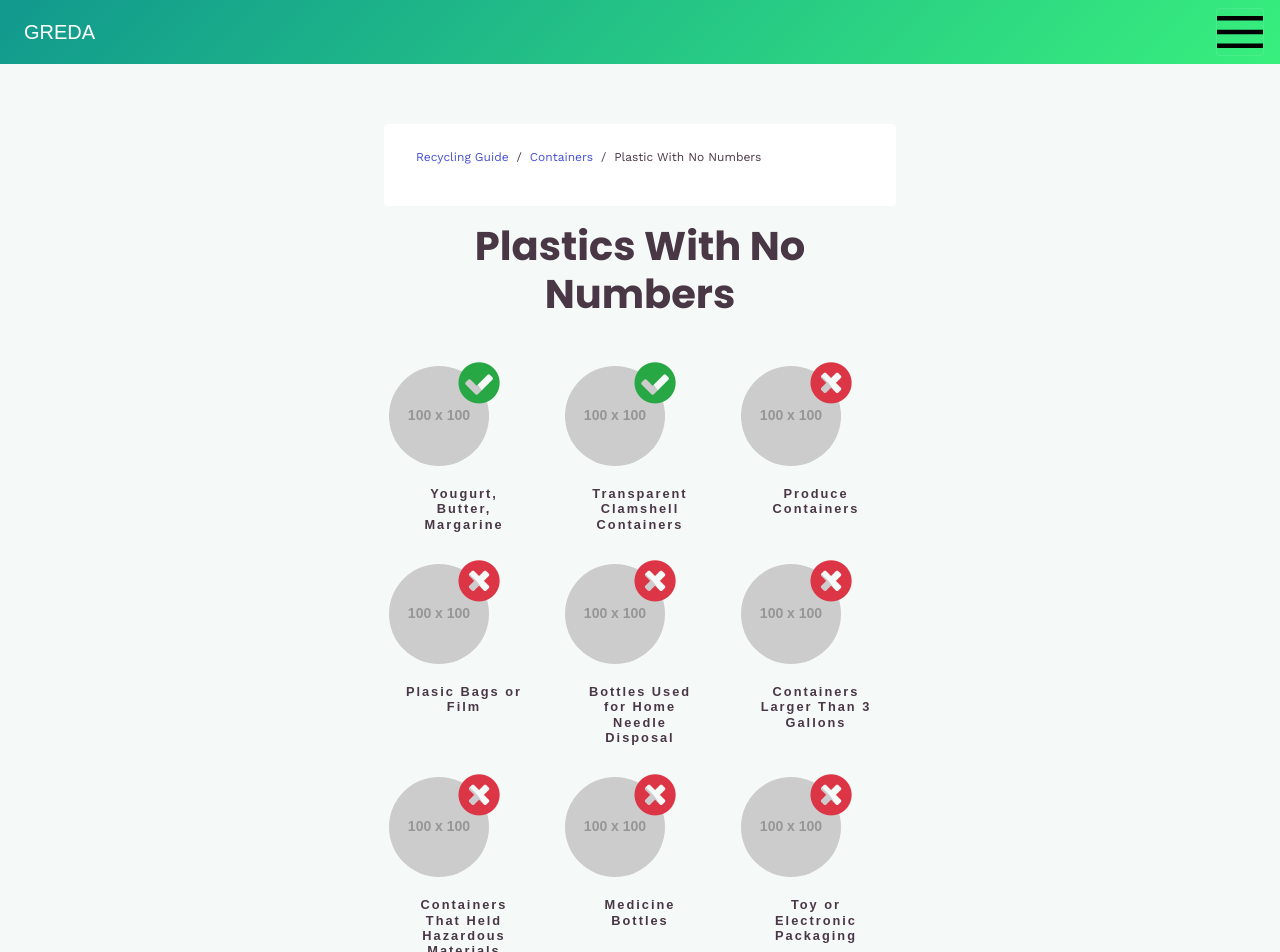
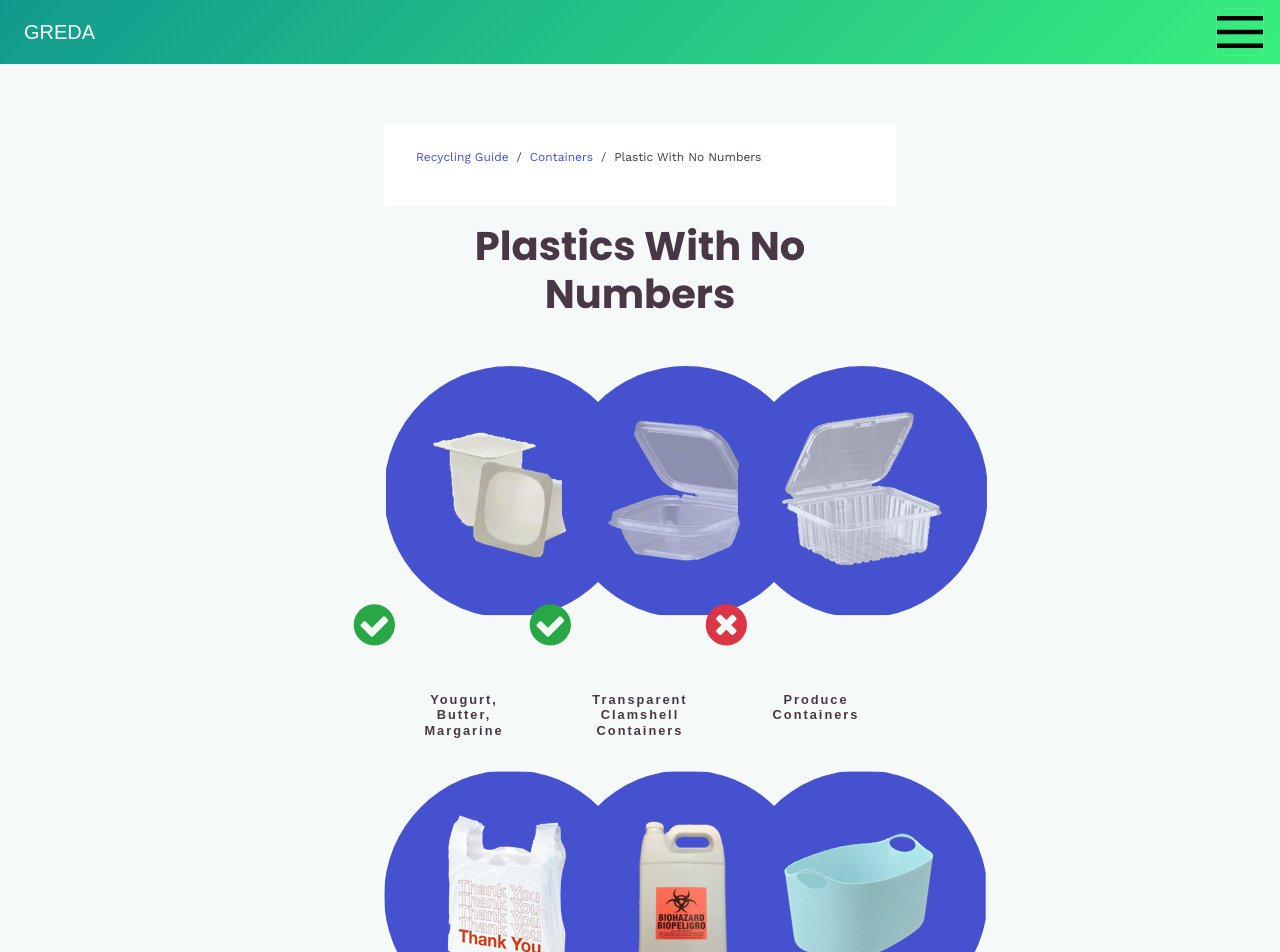
Before and after one commit to aengblom/GREDA, a React (Create React App) app: page /recycle/container/plasticwithnonumbers in a window 1280 px wide. Shown: the top 952 px of the page. Built offline with nearby package versions, Linux system fonts and the light colour scheme.

Commit message:
more pictures added

```diff
--- a/src/Components/ChildPage/ChildPage.js
+++ b/src/Components/ChildPage/ChildPage.js
@@ -12,21 +12,21 @@ const ChildPage = () => {
                 <h1 className="text-center h1-em mb-5">Plastics With No Numbers</h1>
                 <div class="card-group card-spaceBetween ">
                     <TeaserBubble
-                        src="http://via.placeholder.com/100x100"
+                        src="/images/yogurt@3x.png"
                         to=""
                         icon={true}
                         success={true}
                         title="Yougurt, Butter, Margarine"
                     />
                     <TeaserBubble
-                        src="http://via.placeholder.com/100x100"
+                        src="/images/transparent-clamshell@3x.png"
                         to=""
                         icon={true}
                         success={true}
                         title="Transparent Clamshell Containers"
                     />
                     <TeaserBubble
-                        src="http://via.placeholder.com/100x100"
+                        src="/images/icon-produce-containers.png"
                         to=""
                         icon={true}
                         success={false}
@@ -36,21 +36,21 @@ const ChildPage = () => {
 
                 <div class="card-group card-spaceBetween ">
                     <TeaserBubble
-                        src="http://via.placeholder.com/100x100"
+                        src="/images/plastic-bags-film@3x.png"
                         to=""
                         icon={true}
                         success={false}
                         title="Plasic Bags or Film"
                     />
                     <TeaserBubble
-                        src="http://via.placeholder.com/100x100"
+                        src="/images/bottles-home-needle-disposal@3x.png"
                         to=""
                         icon={true}
                         success={false}
                         title="Bottles Used for Home Needle Disposal"
                     />
                     <TeaserBubble
-                        src="http://via.placeholder.com/100x100"
+                        src="/images/larger-than-3-gallons@3x.png"
                         to=""
                         icon={true}
                         success={false}
@@ -60,21 +60,21 @@ const ChildPage = () => {
 
                 <div class="card-group card-spaceBetween ">
                     <TeaserBubble
-                        src="http://via.placeholder.com/100x100"
+                        src="/images/hazardous-materials@3x.png"
                         to=""
                         icon={true}
                         success={false}
                         title="Containers That Held Hazardous Materials"
                     />
                     <TeaserBubble
-                        src="http://via.placeholder.com/100x100"
+                        src="/images/medicine-bottles@3x.png"
                         to=""
                         icon={true}
                         success={false}
                         title="Medicine Bottles"
                     />
                     <TeaserBubble
-                        src="http://via.placeholder.com/100x100"
+                        src="/images/toy-electronic-packaging@3x.png"
                         to=""
                         icon={true}
                         success={false}
--- a/src/pages/ContainerParent.jsx
+++ b/src/pages/ContainerParent.jsx
@@ -10,12 +10,12 @@ const ContainerParent = () => {
       <h1 className="text-center h1-em mb-5">Container</h1>
       <div class="card-group card-spaceBetween">
         <TeaserBubble
-          src="http://via.placeholder.com/100x100"
+          src="/images/icon-plastic-number@3x.png"
           to=""
           title="Plastic with Numbers"
         />
         <TeaserBubble
-          src="http://via.placeholder.com/100x100"
+          src="/images/plastic-no-numbers@3x.png"
           to="/recycle/container/plasticwithnonumbers"
           title="Plastic with no Numbers"
         />
```
